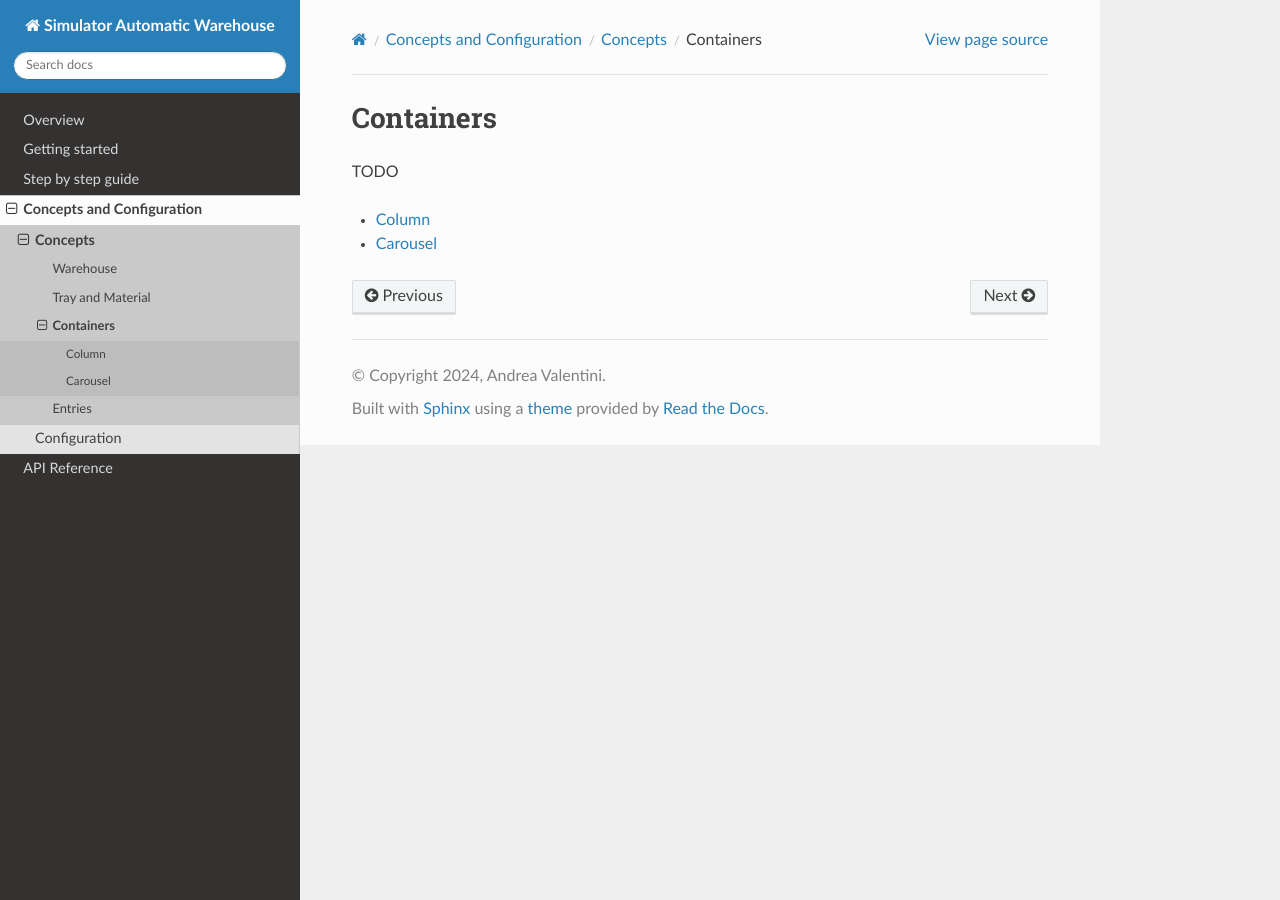
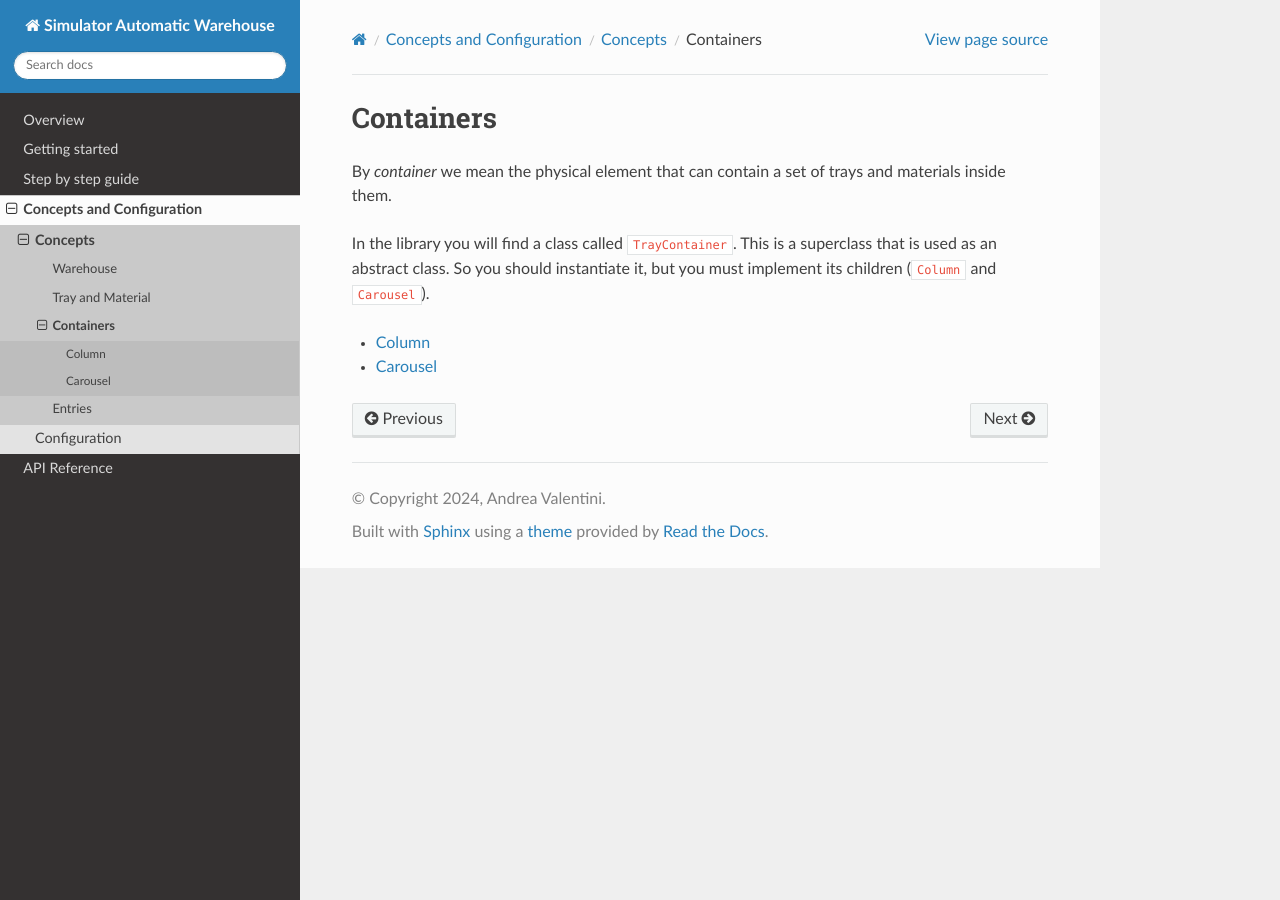
Before and after one commit to AndreVale69/simulator-automatic-warehouse, a Sphinx documentation site: the page built from docs/sections/concepts-and-configuration/concepts/containers/containers.rst, in a window 1280 px wide. Built offline with Sphinx 7.4.7 and the Read the Docs theme 2.0.0, drawn with Linux system fonts in a browser that asks for light colours.

Commit message:
Added containers section

```diff
--- a/docs/sections/concepts-and-configuration/concepts/containers/containers.rst
+++ b/docs/sections/concepts-and-configuration/concepts/containers/containers.rst
@@ -3,8 +3,11 @@
 Containers
 ==========
 
-TODO
+By *container* we mean the physical element that can contain a set of trays and materials inside them.
 
+In the library you will find a class called ``TrayContainer``.
+This is a superclass that is used as an abstract class.
+So you should instantiate it, but you must implement its children (``Column`` and ``Carousel``).
 
 .. toctree::
    :maxdepth: 1
```
